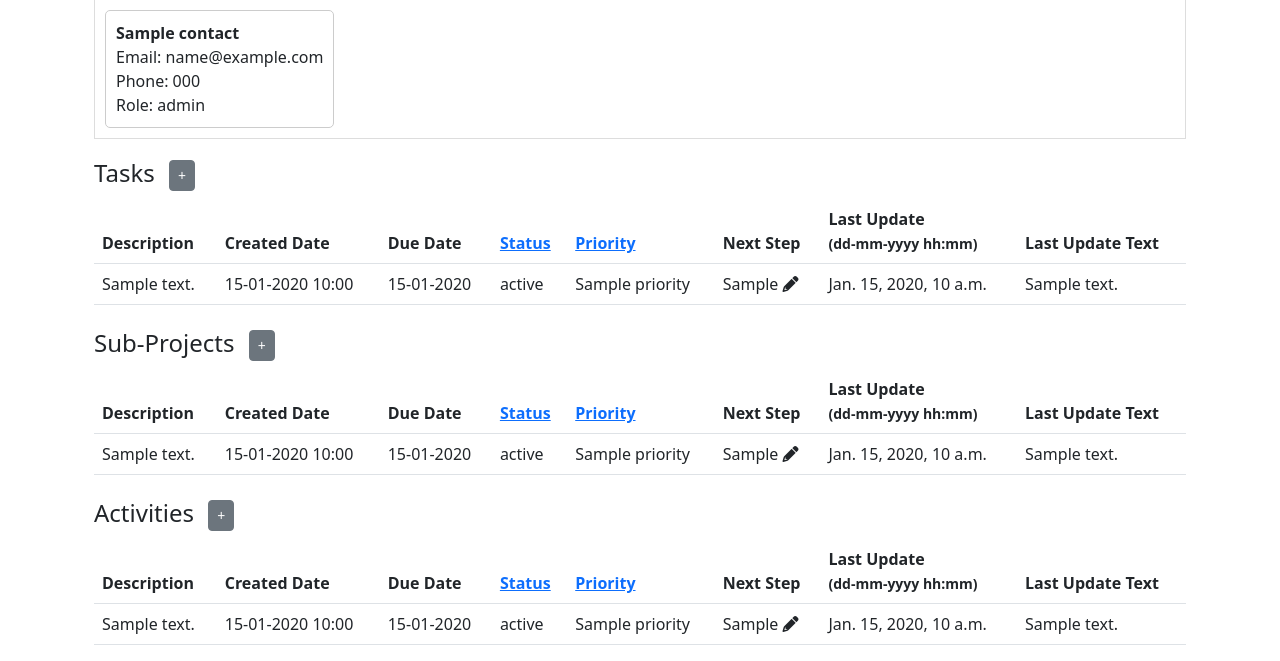
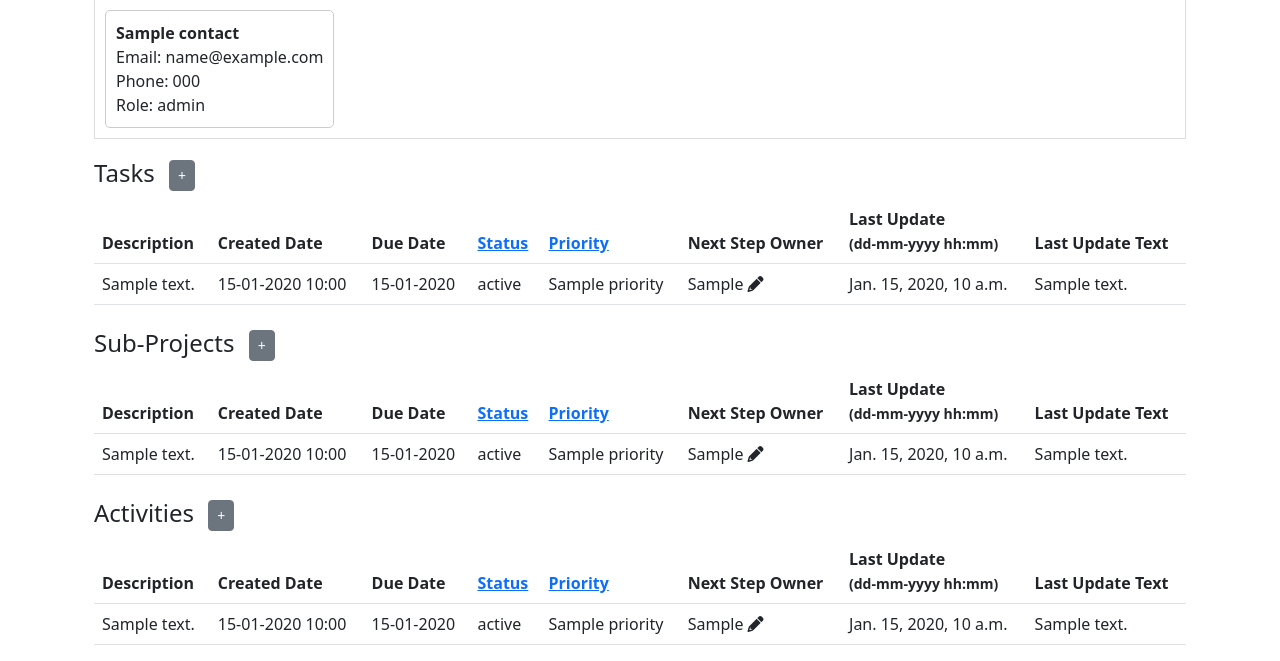
Before and after one commit to djalillounis/projectmanager, a Django app: template core/templates/project_detail.html in a window 1280 px wide. Shown: the part 214-875 px from the top of the page. Run offline with Django 4.2, Linux system fonts and the light colour scheme; the template is opened without the code that fills it: most values are stand-ins (such as "Sample title", 1, 10 or a date in 2020); data that the repository does not hold is empty.

```diff
--- a/core/templates/project_detail.html
+++ b/core/templates/project_detail.html
@@ -50,7 +50,7 @@
         <th>Due Date</th>
         <th><a href="?sort=status">Status</a></th>
         <th><a href="?sort=priority">Priority</a></th>
-        <th>Next Step</th>
+        <th>Next Step Owner</th>
         <th>
           Last Update<br>
           <small>(dd-mm-yyyy hh:mm)</small>
@@ -110,7 +110,7 @@
         <th>Due Date</th>
         <th><a href="?sort=status">Status</a></th>
         <th><a href="?sort=priority">Priority</a></th>
-        <th>Next Step</th>
+        <th>Next Step Owner</th>
         <th>
           Last Update<br>
           <small>(dd-mm-yyyy hh:mm)</small>
@@ -170,7 +170,7 @@
         <th>Due Date</th>
         <th><a href="?sort=status">Status</a></th>
         <th><a href="?sort=priority">Priority</a></th>
-        <th>Next Step</th>
+        <th>Next Step Owner</th>
         <th>
           Last Update<br>
           <small>(dd-mm-yyyy hh:mm)</small>
@@ -217,7 +217,7 @@
   {% endif %}
 </div>
 
-<!-- Inline Editing JS for Next Step -->
+<!-- Inline Editing JS for Next Step Owner -->
 <script>
 function editNextStep(itemId) {
   var span = document.querySelector('.editable-next-step[data-item-id="'+itemId+'"]');
@@ -270,7 +270,7 @@ function saveNextStep(itemId, newValue, inputElem) {
     span.parentNode.appendChild(icon);
   })
   .catch(error => {
-    console.error('Error updating Next Step:', error);
+    console.error('Error updating Next Step Owner:', error);
     var span = document.createElement('span');
     span.className = 'editable-next-step';
     span.setAttribute('data-item-id', itemId);
```
